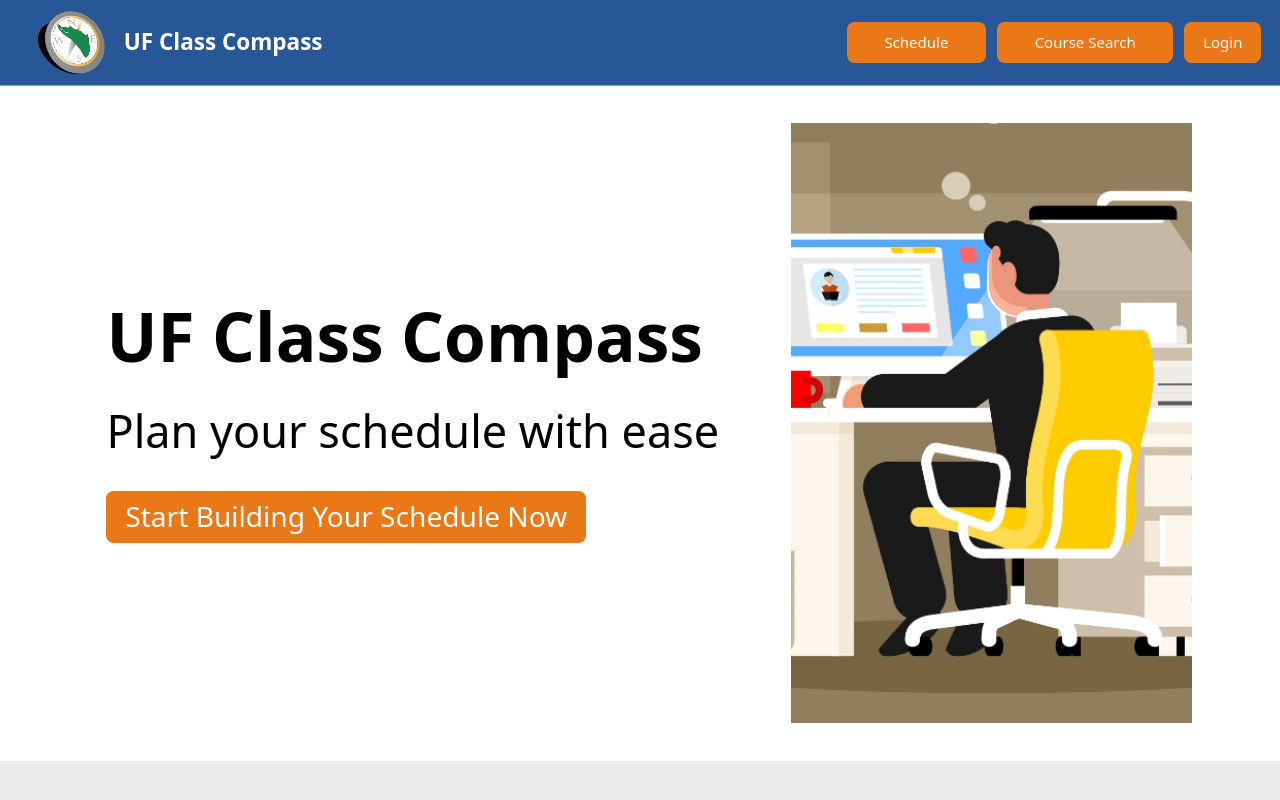
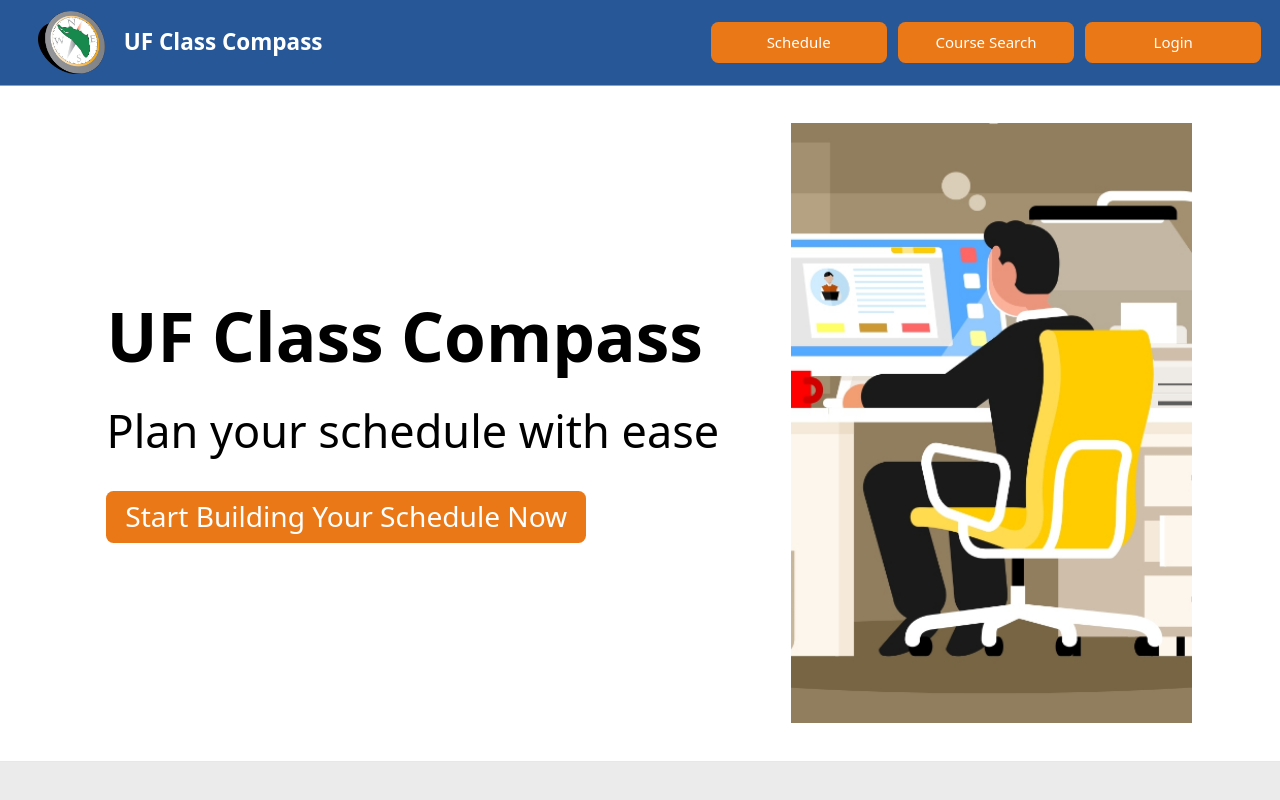
Before and after one commit to sheehan-j/uf-class-compass, a React (Vite) app in the folder frontend/: page / in a window 1280 px wide. Shown: the top 800 px of the page. Built offline with nearby package versions, Linux system fonts and the light colour scheme.

Commit message:
small navbar and sidebar changes

```diff
--- a/frontend/src/components/MySchedules.jsx
+++ b/frontend/src/components/MySchedules.jsx
@@ -78,7 +78,7 @@ const MySchedules = ({
 					<img src="/folder.svg" style={{ height: "1.3rem" }} />
 				</div>
 				<div
-					className="overflow-hidden"
+					className="overflow-hidden mb-3"
 					ref={schedulesMenuRef}
 					style={{
 						transition: "all 0.1s linear",
@@ -95,8 +95,7 @@ const MySchedules = ({
 							/>
 						))}
 					<button
-						className="px-4 py-1 mt-2 block mx-auto bg-white border border-gray-400"
-						style={{ borderRadius: "1000px" }}
+						className="px-4 py-1 my-2 block mx-auto bg-white border border-gray-400 rounded-full"
 						onClick={handleNewSchedule}
 					>
 						New Schedule
--- a/frontend/src/components/Navbar.jsx
+++ b/frontend/src/components/Navbar.jsx
@@ -77,7 +77,7 @@ const Navbar = () => {
 							</span>
 						</Link>
 
-						<div className="flex flex-col w-full mt-2 sm:mt-0 sm:w-auto sm:flex-row gap-3">
+						<div className="flex flex-col w-full mt-2 sm:mt-0 sm:w-auto sm:grid sm:grid-cols-3 gap-3">
 							<Link className={`link-item w-full sm:w-auto sm:hidden`} to="/">
 								<button className="py-2.5 px-5 rounded-lg w-full bg-customOrange hover:bg-customOrange-dark">
 									Home
```
